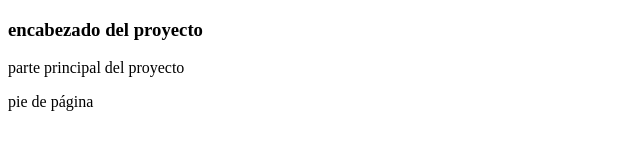
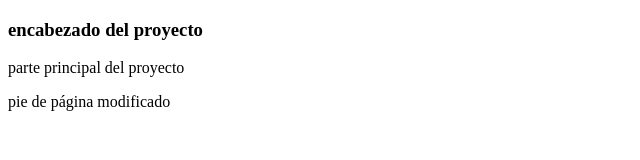
Before and after one commit to guadalupe-gop/newproyect, a plain HTML site: page index.html in a window 1280 px wide. Shown: the full height of the page, 0-640 px from the left. Drawn offline with Linux system fonts and the light colour scheme.

Commit message:
Footer modificado

```diff
--- a/index.html
+++ b/index.html
@@ -15,7 +15,7 @@
       </section>
     </main>
     <footer>
-      <p>pie de página</p>
+      <p>pie de página modificado</p>
     </footer>
   </body>
 </html>
```
